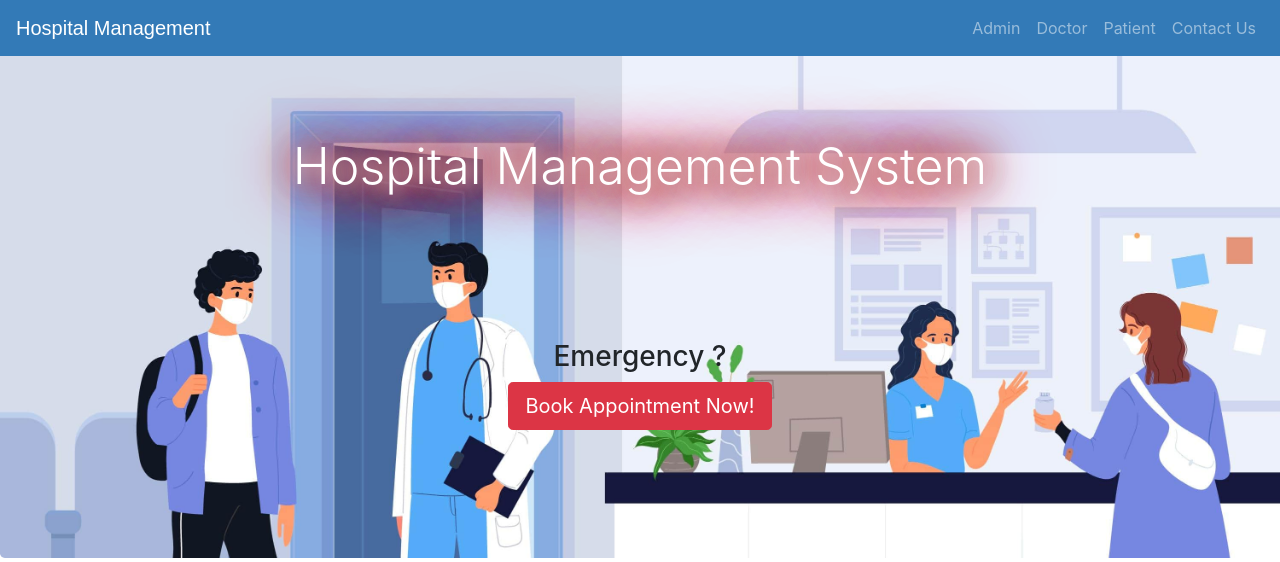
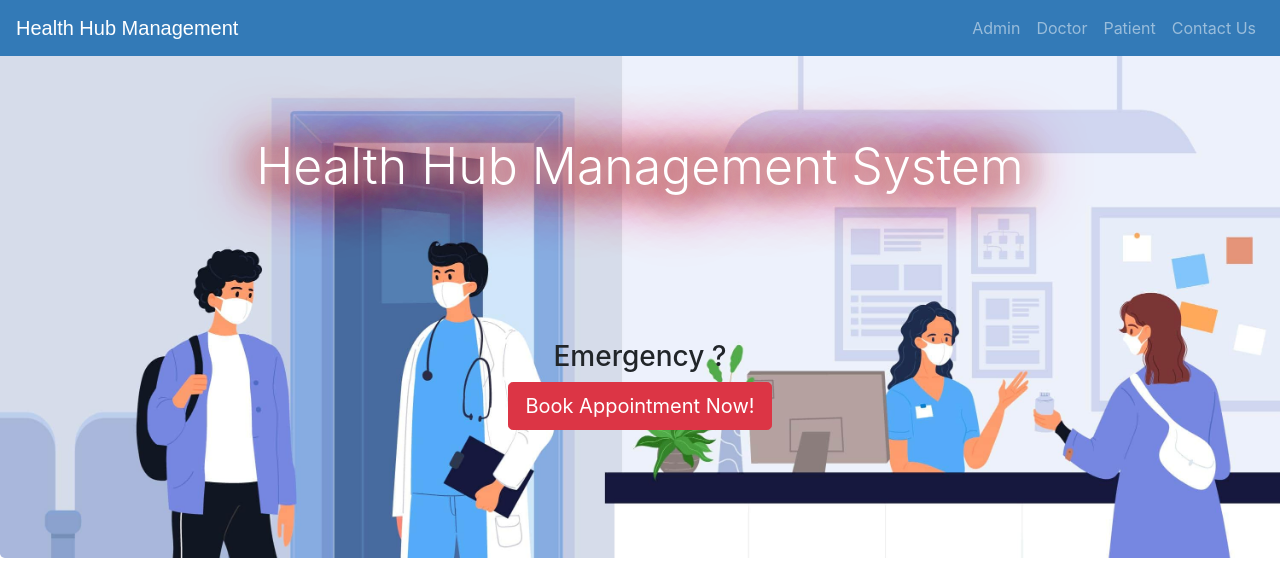
Before and after one commit to TevinKaranja/Hospitalmanagementsystem, a Django app: page / in a window 1280 px wide. Shown: the top 562 px of the page. Run offline with Django 5.2, Linux system fonts and the light colour scheme; some libraries are stand-ins or nearby versions.

Commit message:
hospital changes

```diff
--- a/hospitalmanagement/templates/hospital/index.html
+++ b/hospitalmanagement/templates/hospital/index.html
@@ -37,7 +37,7 @@
       animation: glow 1s ease-in-out infinite alternate;
     }
 
-    @-webkit-keyframes glow {
+    @keyframes glow {
       from {
         text-shadow: 0 0 10px #eeeeee, 0 0 20px #000000, 0 0 30px #000000, 0 0 40px #000000, 0 0 50px #9554b3, 0 0 60px #9554b3, 0 0 70px #9554b3;
       }
@@ -53,7 +53,7 @@
 
 <div class="jumbotron" style="margin-bottom: 0px;margin-top: 0px;">
   <br>
-  <h5 class="display-3 glow">Hospital Management System</h5>
+  <h5 class="display-3 glow">Health Hub Management System</h5>
   <br><br><br><br><br>
   <p>
   <h3>Emergency ?</h3>
--- a/hospitalmanagement/templates/hospital/navbar.html
+++ b/hospitalmanagement/templates/hospital/navbar.html
@@ -30,7 +30,7 @@
 
   <div class="bs-example">
     <nav class="navbar navbar-expand-md navbar-dark fixed-top" style="background:#337AB7;">
-      <a href="/" class="navbar-brand">Hospital Management</a>
+      <a href="/" class="navbar-brand">Health Hub Management</a>
       <button type="button" class="navbar-toggler" data-toggle="collapse" data-target="#navbarCollapse">
         <span class="navbar-toggler-icon"></span>
       </button>
```
